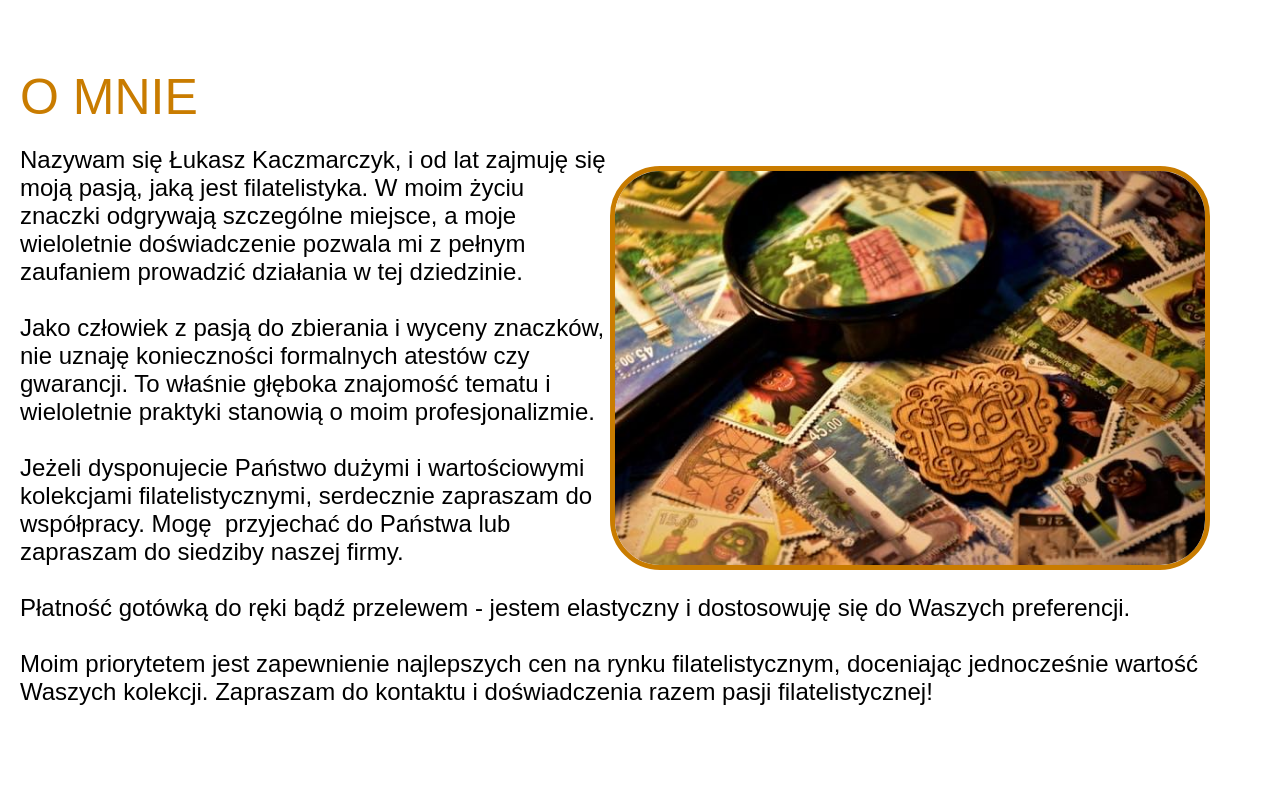
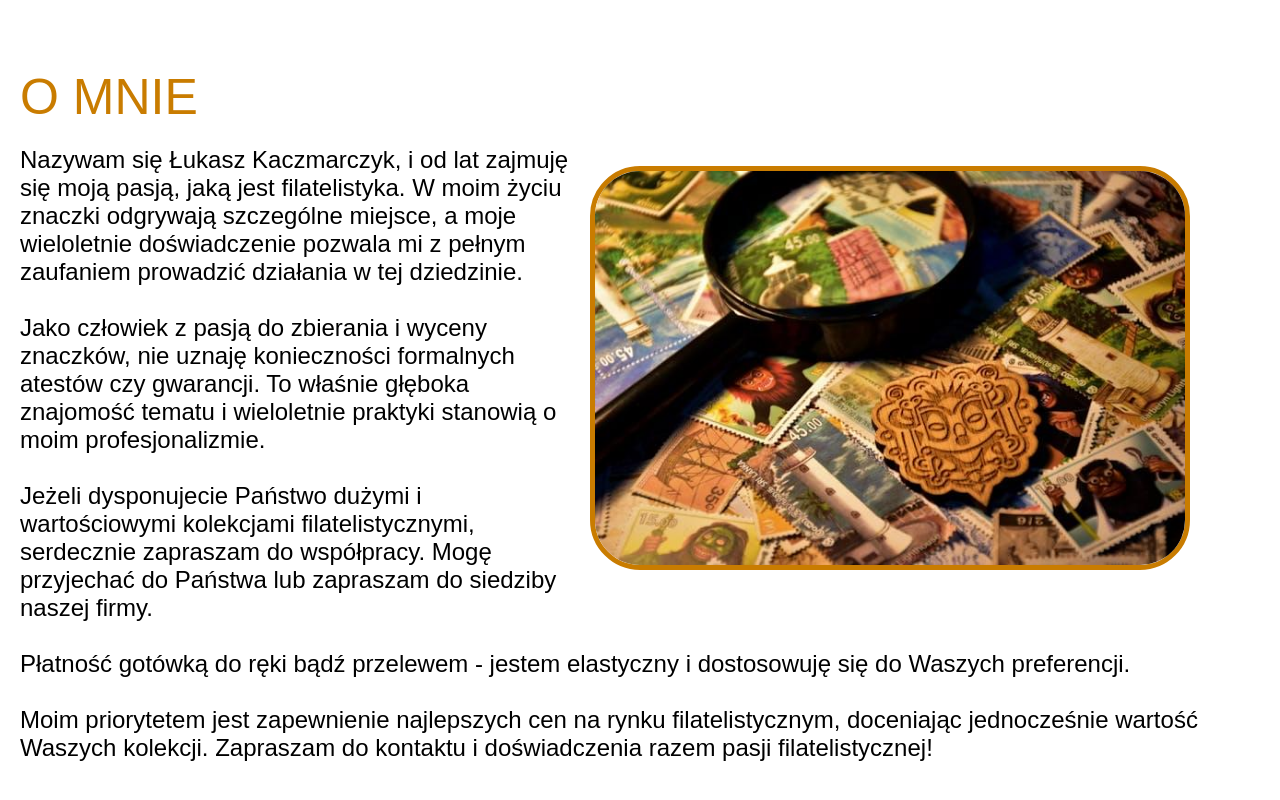
Before and after one commit to MaciejMi/Filatelistyka, a website: page index.html in a window 1280 px wide. Shown: the part 832-1632 px from the top of the page. Drawn offline with Linux system fonts and the light colour scheme; a web font is replaced by a local one.

Commit message:
change margin in about-me

```diff
--- a/src/sass/__about-me.scss
+++ b/src/sass/__about-me.scss
@@ -7,10 +7,11 @@
 	}
 
 	&__img {
-		margin: 2rem 0;
+		margin: 2rem;
 		float: right;
 		max-width: 600px;
 		width: 100%;
+		min-width: 200px;
 		border-radius: 50px;
 		border: 5px solid c.$main-color;
 	}
```
Also changed, not shown: dist/css/style.min.css.
